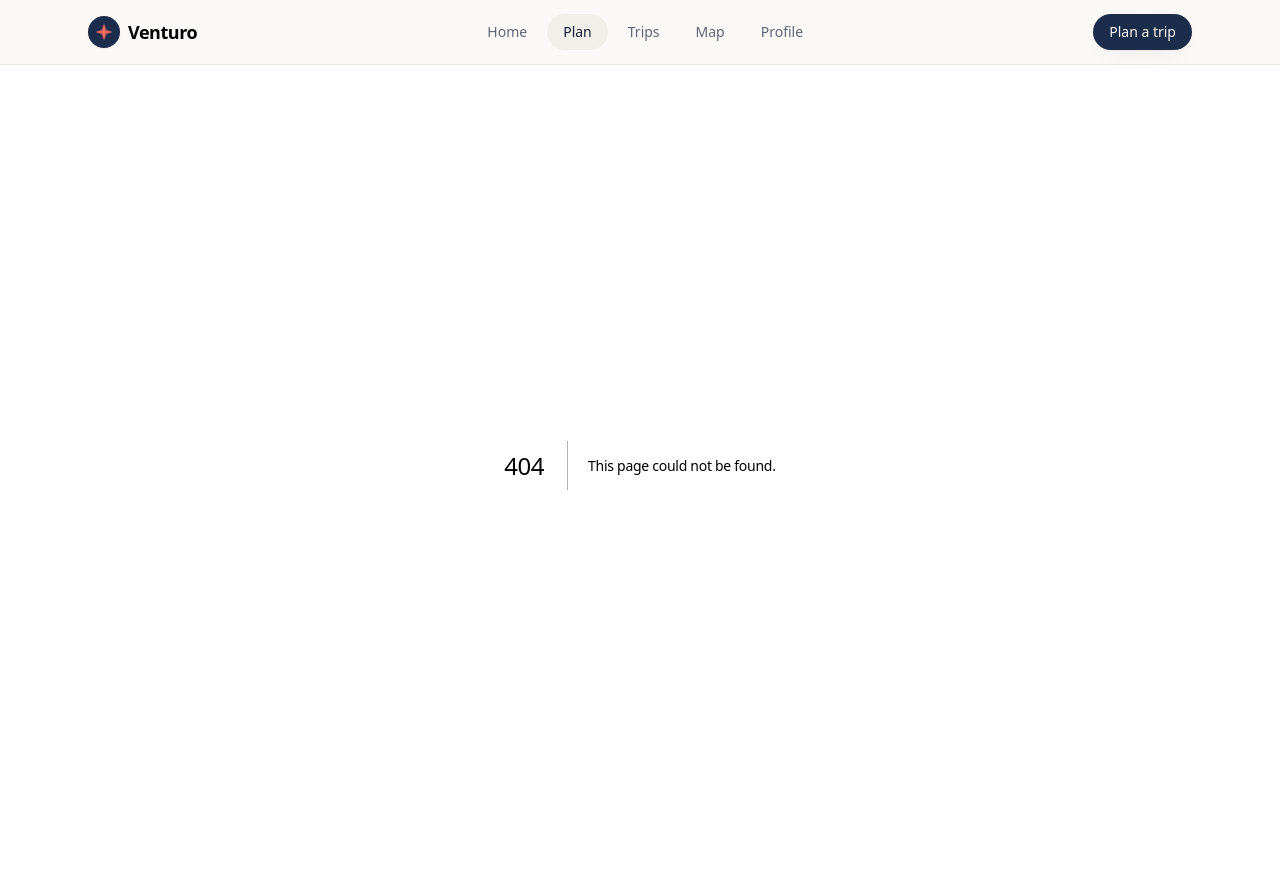
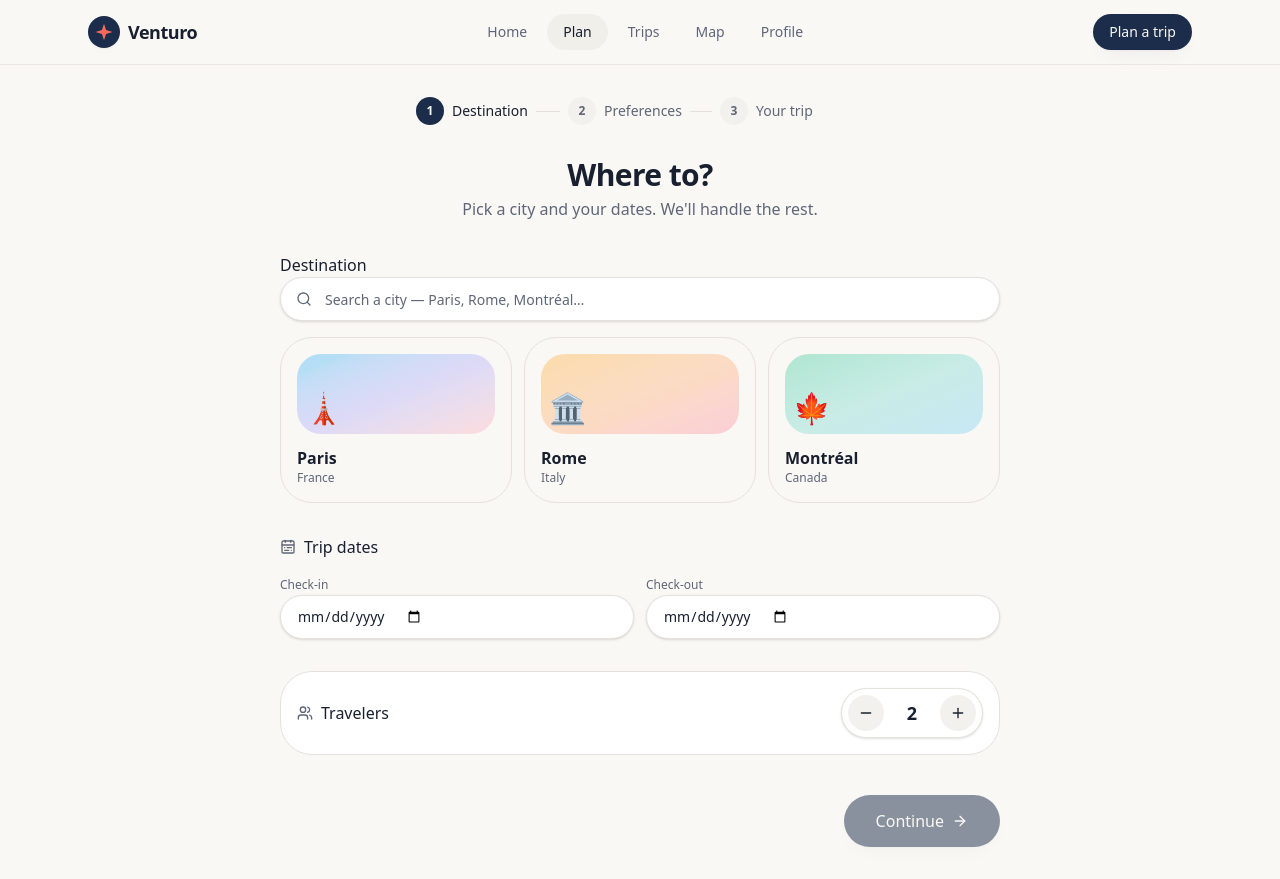
Before and after one commit to rakib-akter/Venturo, a Next.js app: page /plan in a window 1280 px wide. Before the commit this address had no page. Built offline with nearby package versions, Linux system fonts and the light colour scheme.

Commit message:
feat(plan): build destination + dates + travelers search page

```diff
--- /dev/null
+++ b/app/plan/page.tsx
@@ -0,0 +1,24 @@
+import { Suspense } from "react";
+import type { Metadata } from "next";
+import { PlanClient } from "@/components/trip/PlanClient";
+import { Skeleton } from "@/components/ui/skeleton";
+
+export const metadata: Metadata = {
+  title: "Plan a trip",
+  description: "Choose your destination, dates, and travelers.",
+};
+
+export default function PlanPage() {
+  return (
+    <Suspense
+      fallback={
+        <div className="mx-auto w-full max-w-3xl px-6 py-8">
+          <Skeleton className="h-7 w-full max-w-md mx-auto" />
+          <Skeleton className="mt-8 h-48 w-full" />
+        </div>
+      }
+    >
+      <PlanClient />
+    </Suspense>
+  );
+}
--- /dev/null
+++ b/components/trip/PlanClient.tsx
@@ -0,0 +1,134 @@
+"use client";
+
+import * as React from "react";
+import { useRouter, useSearchParams } from "next/navigation";
+import { ArrowRight, CalendarRange, Users } from "lucide-react";
+import { DESTINATIONS } from "@/lib/mock-data";
+import { useTripDraft } from "@/lib/trip-draft";
+import { nightsBetween } from "@/lib/utils";
+import { StepIndicator } from "@/components/trip/StepIndicator";
+import { DestinationPicker } from "@/components/trip/DestinationPicker";
+import { NumberStepper } from "@/components/ui/number-stepper";
+import { Button } from "@/components/ui/button";
+import { Input } from "@/components/ui/input";
+import { Label } from "@/components/ui/label";
+
+function todayISO(): string {
+  return new Date().toISOString().slice(0, 10);
+}
+
+export function PlanClient() {
+  const router = useRouter();
+  const params = useSearchParams();
+  const { draft, setField, patch } = useTripDraft();
+
+  // Preselect a destination from ?destination= (landing-page links).
+  React.useEffect(() => {
+    const slug = params.get("destination");
+    if (slug && !draft.destination) {
+      const d = DESTINATIONS.find((x) => x.slug === slug);
+      if (d) patch({ destination: d.slug, country: d.country });
+    }
+    // eslint-disable-next-line react-hooks/exhaustive-deps
+  }, [params]);
+
+  const nights = draft.startDate && draft.endDate
+    ? nightsBetween(draft.startDate, draft.endDate)
+    : 0;
+
+  const datesValid =
+    Boolean(draft.startDate && draft.endDate) && nights >= 1;
+  const canContinue = Boolean(draft.destination) && datesValid;
+
+  return (
+    <div className="mx-auto w-full max-w-3xl px-6 py-8">
+      <StepIndicator current={1} />
+
+      <header className="mt-8 text-center">
+        <h1 className="font-display text-3xl font-semibold">Where to?</h1>
+        <p className="mt-1 text-muted-foreground">
+          Pick a city and your dates. We&apos;ll handle the rest.
+        </p>
+      </header>
+
+      <div className="mt-8 space-y-8">
+        {/* Destination */}
+        <section className="space-y-3">
+          <Label className="text-base">Destination</Label>
+          <DestinationPicker
+            destinations={DESTINATIONS}
+            value={draft.destination}
+            onSelect={(slug, country) => patch({ destination: slug, country })}
+          />
+        </section>
+
+        {/* Dates */}
+        <section className="space-y-3">
+          <Label className="flex items-center gap-2 text-base">
+            <CalendarRange className="size-4 text-muted-foreground" /> Trip dates
+          </Label>
+          <div className="grid gap-3 sm:grid-cols-2">
+            <div className="space-y-1.5">
+              <Label htmlFor="start" className="text-xs text-muted-foreground">
+                Check-in
+              </Label>
+              <Input
+                id="start"
+                type="date"
+                min={todayISO()}
+                value={draft.startDate ?? ""}
+                onChange={(e) => {
+                  const start = e.target.value;
+                  // keep end on/after start
+                  const end =
+                    draft.endDate && draft.endDate < start ? start : draft.endDate;
+                  patch({ startDate: start, endDate: end });
+                }}
+              />
+            </div>
+            <div className="space-y-1.5">
+              <Label htmlFor="end" className="text-xs text-muted-foreground">
+                Check-out
+              </Label>
+              <Input
+                id="end"
+                type="date"
+                min={draft.startDate ?? todayISO()}
+                value={draft.endDate ?? ""}
+                onChange={(e) => setField("endDate", e.target.value)}
+              />
+            </div>
+          </div>
+          {nights > 0 ? (
+            <p className="text-sm text-muted-foreground">
+              {nights} {nights === 1 ? "night" : "nights"} ·{" "}
+              {nights + 1} days of planning
+            </p>
+          ) : null}
+        </section>
+
+        {/* Travelers */}
+        <section className="flex items-center justify-between rounded-2xl border border-border bg-card p-4">
+          <Label className="flex items-center gap-2 text-base">
+            <Users className="size-4 text-muted-foreground" /> Travelers
+          </Label>
+          <NumberStepper
+            value={draft.travelers ?? 2}
+            onChange={(n) => setField("travelers", n)}
+            ariaLabel="travelers"
+          />
+        </section>
+      </div>
+
+      <div className="mt-10 flex justify-end">
+        <Button
+          size="lg"
+          disabled={!canContinue}
+          onClick={() => router.push("/preferences")}
+        >
+          Continue <ArrowRight className="size-4" />
+        </Button>
+      </div>
+    </div>
+  );
+}
```
